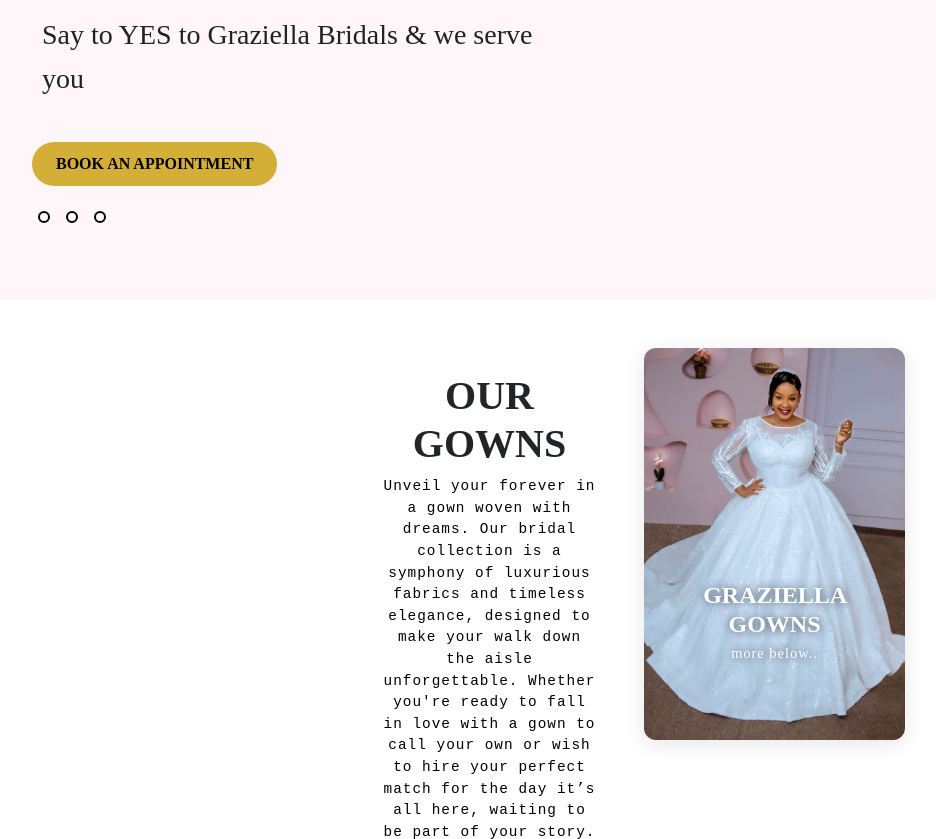
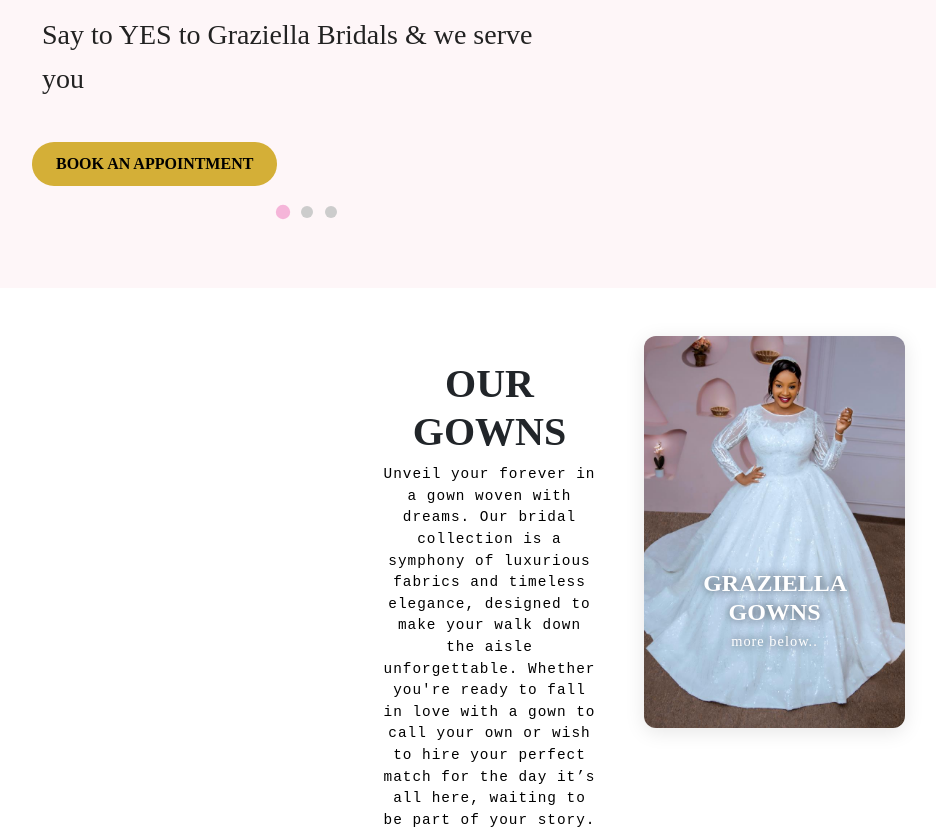
Before and after one commit to kazrich/Graziellabridals, a Django app: page / in a window 1280 px wide. Shown: the part 2375-3214 px from the top of the page, without its empty margins (8-944 px from the left). Run offline with Django 5.2, Linux system fonts and the light colour scheme; some web fonts are replaced.

Commit message:
home page set

```diff
--- a/graziella/templates/index.html
+++ b/graziella/templates/index.html
@@ -741,20 +741,67 @@
 }
 
 /* Dots */
+/* 🌟 Dot Controls Container */
 .dot-controls {
+  display: flex;
+  justify-content: center;
+  align-items: center;
+  gap: 12px;
   margin-top: 20px;
 }
 
+/* ⚪ Base Dot Style */
 .dot {
-  display: inline-block;
   width: 12px;
   height: 12px;
-  border: 2px solid black;
   border-radius: 50%;
-  margin: 0 6px;
-  background-color: transparent;
-  transition: transform 0.3s ease;
-}
+  background-color: #ccc;
+  cursor: pointer;
+  position: relative;
+  transition: background-color 0.3s ease, transform 0.3s ease;
+}
+
+/* 🟡 Active Dot */
+.dot.active {
+  background-color: #f5b5d9; /* Soft blush tone for bridal elegance */
+  transform: scale(1.2);
+}
+
+/* 🔄 Spinner Animation */
+.dot.spinner::after {
+  content: '';
+  position: absolute;
+  top: -4px;
+  left: -4px;
+  width: 20px;
+  height: 20px;
+  border: 2px solid transparent;
+  border-top: 2px solid #f5b5d9;
+  border-radius: 50%;
+  animation: spin 1s linear infinite;
+}
+
+/* 🌀 Keyframes for Spinner */
+@keyframes spin {
+  to {
+    transform: rotate(360deg);
+  }
+}
+
+@media (max-width: 480px) {
+  .dot {
+    width: 16px;
+    height: 16px;
+  }
+
+  .dot.spinner::after {
+    width: 24px;
+    height: 24px;
+    top: -4px;
+    left: -4px;
+  }
+}
+
 
 /* Image Area */
 .sent-img {
@@ -2221,25 +2268,40 @@
 
 
   // banner Area DOTS_LOADING
+    // 📸 Banner Area DOTS + SLIDES
     let slideIndex = 0;
     const slides = document.querySelectorAll('.slide');
     const dots = document.querySelectorAll('.dot');
 
+    // 🔄 Manual Slide Change
     function changeSlide(index) {
       slides.forEach((slide, i) => {
         slide.classList.toggle('active', i === index);
-    dots[i].classList.toggle('active', i === index);
-    dots[i].classList.toggle('spinner', i === index); // Add spinner only to active dot
       });
+
+      dots.forEach((dot, i) => {
+        dot.classList.toggle('active', i === index);
+        dot.classList.toggle('spinner', i === index); // Spinner only on active dot
+      });
+
       slideIndex = index;
     }
 
+    // ⏱️ Auto Slide Every 4 Seconds
     function autoSlide() {
       slideIndex = (slideIndex + 1) % slides.length;
       changeSlide(slideIndex);
     }
 
+    // 🕒 Start Auto Slide
     setInterval(autoSlide, 4000);
+
+    // 🖱️ Optional: Add click listeners to dots
+    dots.forEach((dot, i) => {
+      dot.addEventListener('click', () => changeSlide(i));
+    });
+
+
 
 
   // js for closing the small screen button
```
Lines whose indentation alone changed are shown as unchanged.
